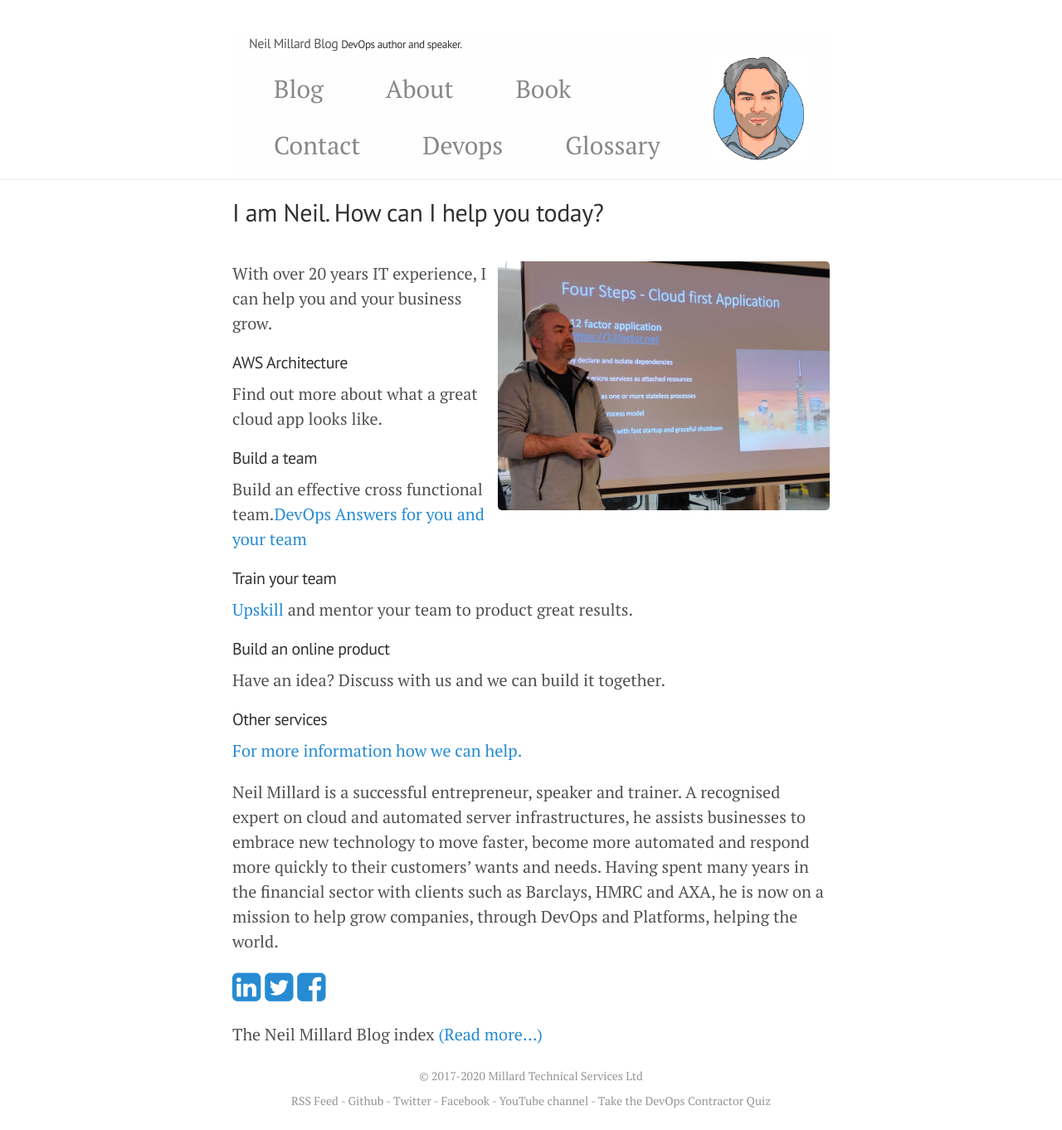
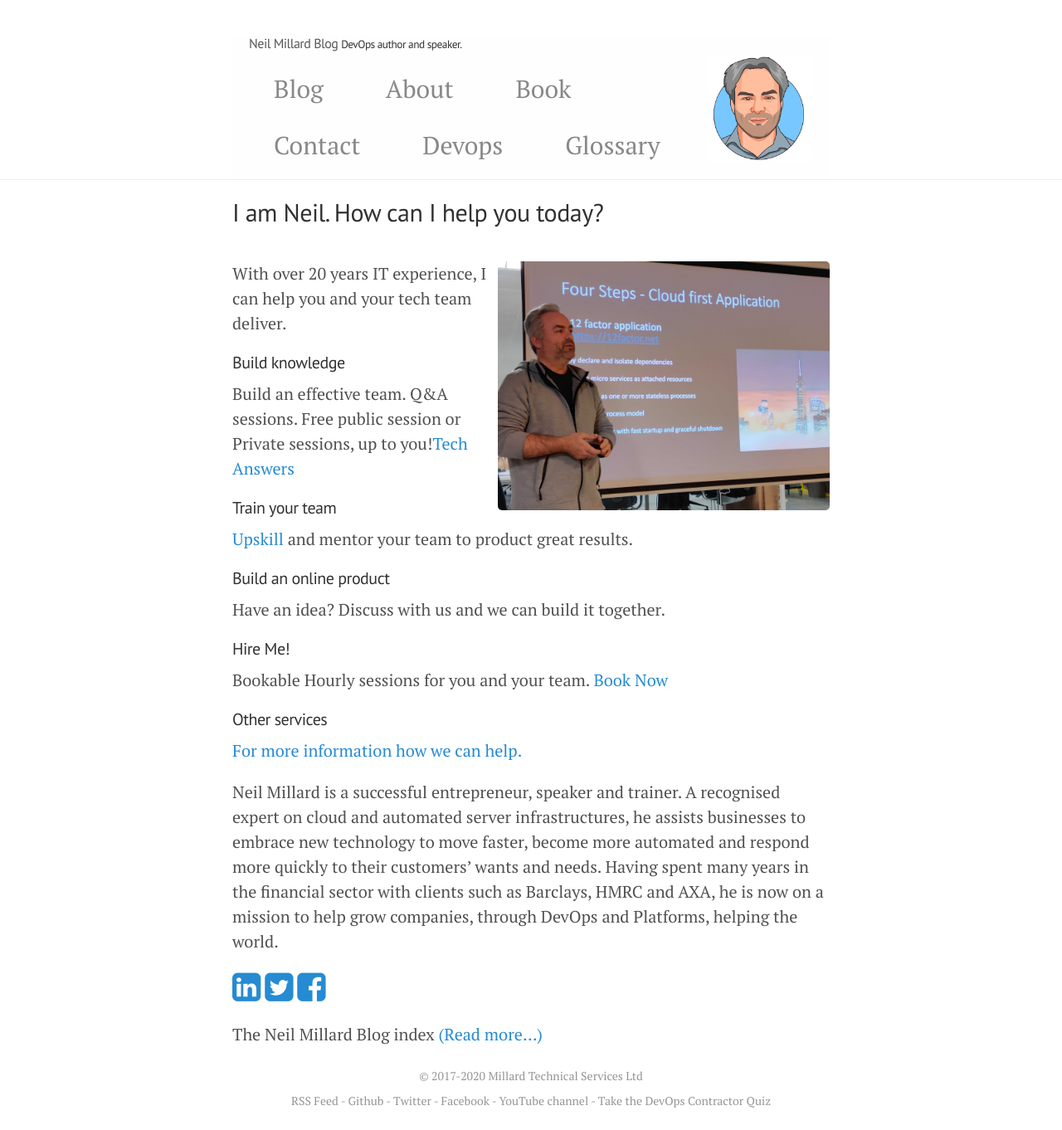
Before and after one commit to neilmillard/neilmillard.github.io, a Jekyll site: the page built from index.html, in a window 1280 px wide. Shown: the whole page at 83% size. Built offline with Jekyll 4.4.1, drawn with Linux system fonts in a browser that asks for light colours; nearby versions of some CDN libraries; comment, search, counter and statistics services are not loaded.

Commit message:
update index page

```diff
--- a/index.html
+++ b/index.html
@@ -7,11 +7,11 @@ title: Home
   <div class="col-md-8">
     <h2>I am Neil. How can I help you today?</h2><br />
     <p><img style="width:400px;height:300px" align="right" src="{{ site.url }}/public/img/neil_millard_speaking.jpg" alt="Neil Millard" />
-      With over 20 years IT experience, I can help you and your business grow.</p>
-    <p><h4>AWS Architecture</h4>Find out more about what a great cloud app looks like.</p>
-    <p><h4>Build a team</h4>Build an effective cross functional team.<a href="https://devops-answers.com">DevOps Answers for you and your team</a></p>
+      With over 20 years IT experience, I can help you and your tech team deliver.</p>
+    <p><h4>Build knowledge</h4>Build an effective team. Q&A sessions. Free public session or Private sessions, up to you!<a href="https://devops-answers.com">Tech Answers</a></p>
     <p><h4>Train your team</h4><a href="{{ site.url }}/2017/03/25/6-steps-to-cloud-expert.html">Upskill</a> and mentor your team to product great results.</p>
     <p><h4>Build an online product</h4>Have an idea? Discuss with us and we can build it together.</p>
+    <p><h4>Hire Me!</h4>Bookable Hourly sessions for you and your team. <a href="https://millardtech.mysamcart.com/checkout/neil-private-session-1hr">Book Now</a></p>
     <p><h4>Other services</h4><a href="https://www.millardtechnicalservices.co.uk/">For more information how we can help.</a></p>
     <p>Neil Millard is a successful entrepreneur, speaker and trainer.
       A recognised expert on cloud and automated server infrastructures, he assists businesses to embrace new technology
```
